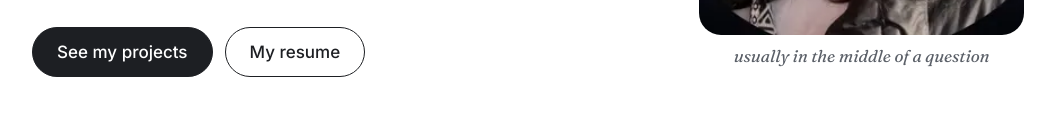
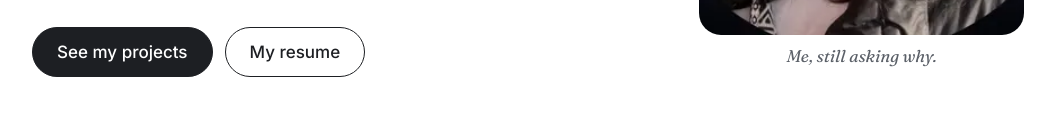
Before and after one commit to rroopha-25/RoophaRajagopal, a plain HTML site: page index.html in a window 1280 px wide. Shown: the part 603-738 px from the top of the page, without its empty margins (112-1167 px from the left). Drawn offline with Linux system fonts and the light colour scheme.

Commit message:
Clearer photo caption
Co-Authored-By: Claude Opus 5.5 <noreply@anthropic.com>
Claude-Session: https://claude.ai/code/session_01DTrxamfSftUGQ21NDzb2gi

```diff
--- a/index.html
+++ b/index.html
@@ -135,7 +135,7 @@ header nav a{font-size:15px}
       <p class="lead">I'm a curious girl who never quite stopped believing in magic. When something small makes everyday life harder, I can't let it go until I've built something kinder.</p>
       <div class="btns"><a class="btn solid" href="#work">See my projects</a><a class="btn" href="Roopha_Rajagopal_Resume.pdf">My resume</a></div>
     </div>
-    <figure class="photo"><img src="img/me.webp" alt="Photo of Roopha Rajagopal" width="360" height="360"><figcaption>usually in the middle of a question</figcaption></figure>
+    <figure class="photo"><img src="img/me.webp" alt="Photo of Roopha Rajagopal" width="360" height="360"><figcaption>Me, still asking why.</figcaption></figure>
   </section>
 
   <section class="intro" id="work">
```
